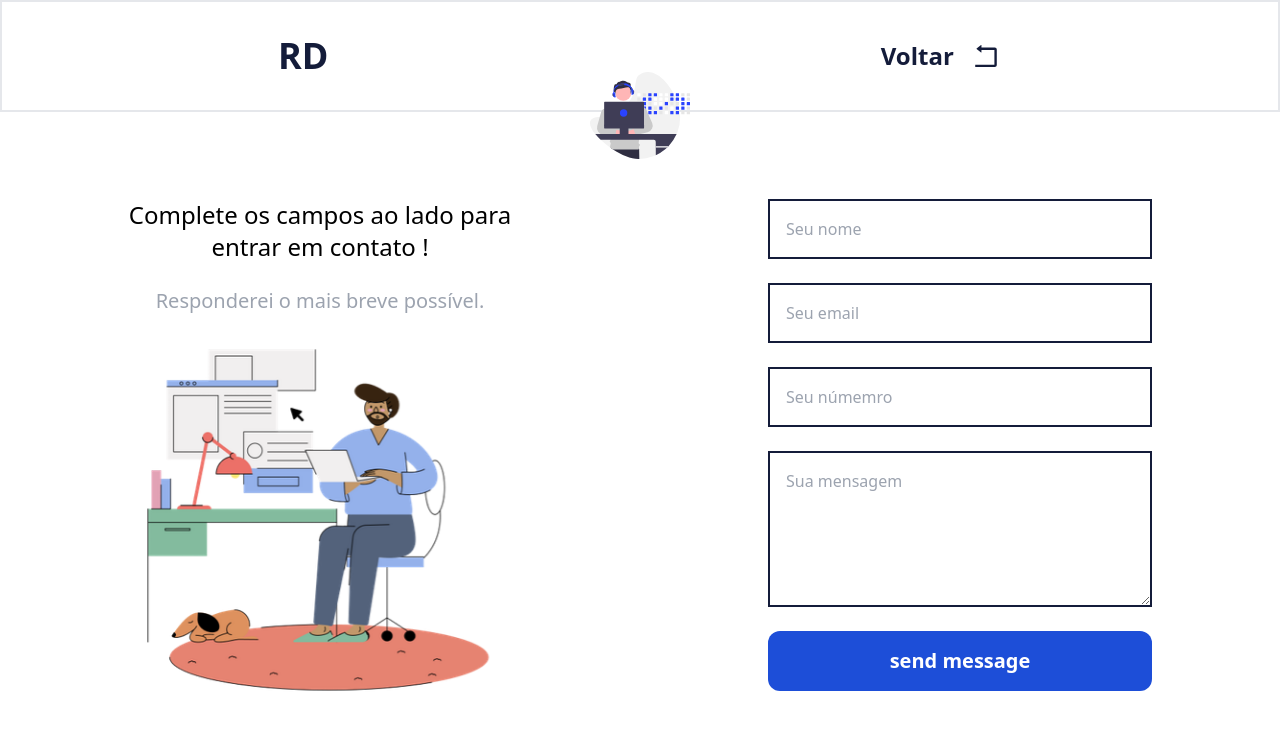
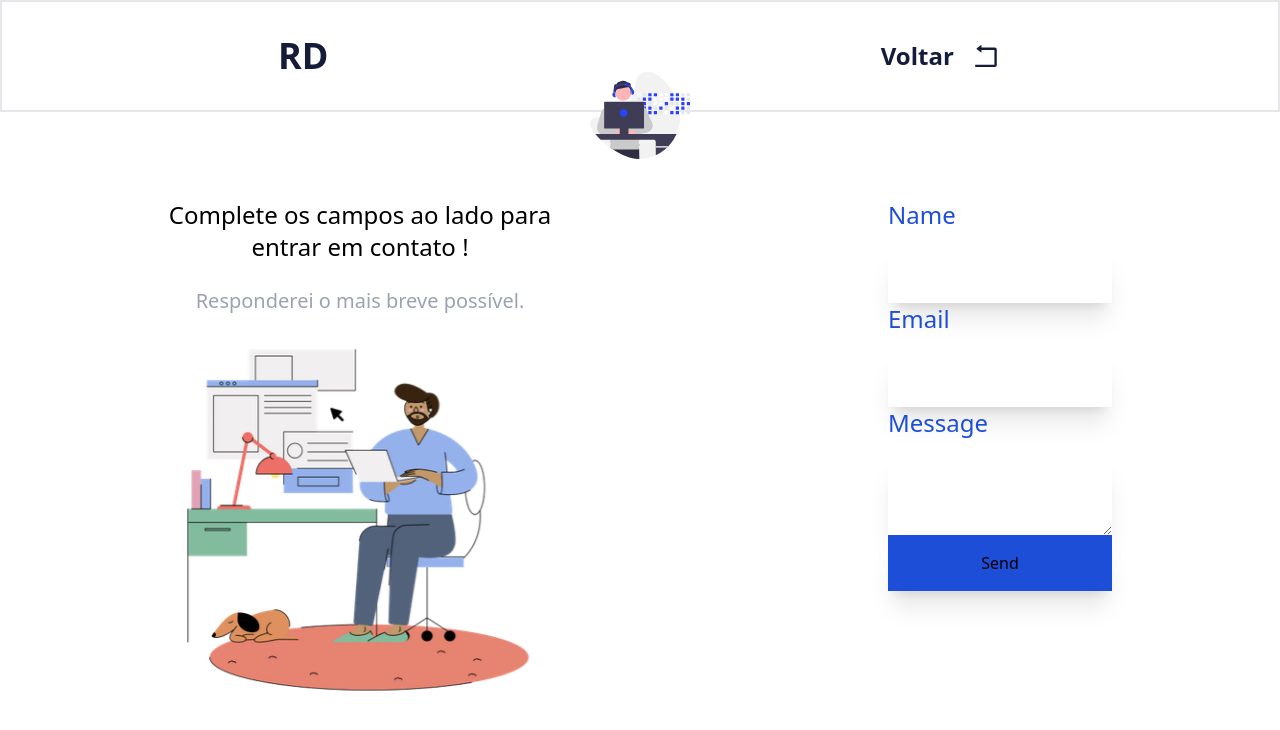
Before and after one commit to RobertoAthos/Portfolio, a React (Create React App) app: page /Contato in a window 1280 px wide. Shown: the top 730 px of the page. Built offline with nearby package versions, Linux system fonts and the light colour scheme.

Commit message:
emailjs2

```diff
--- a/src/Components/Forms.js
+++ b/src/Components/Forms.js
@@ -26,49 +26,21 @@ function Forms() {
           console.log(error.text);
         }
       );
-    e.target.reset();
   };
 
   return (
-    <div>
-      <form ref={form} onSubmit={sendEmail}>
-        <Fade bottom cascade>
-          <div className="flex flex-col text-center ">
-            <input
-              type={"text"}
-              placeholder={t("Name")}
-              className="p-4 w-96 outline-none border-[#141C3A] border-2  mb-6"
-              name="name"
-            />
-            <input
-              type={"email"}
-              placeholder={t("Email")}
-              className="p-4 w-96 outline-none border-[#141C3A] border-2 mb-6"
-              name="email"
-            />
-            <input
-              type={"tel"}
-              placeholder={t("Number")}
-              className="p-4 w-96 outline-none border-[#141C3A] border-2 mb-6"
-              name="number"
-            />
-            <textarea
-              rows={5}
-              cols={50}
-              placeholder={t("Text")}
-              className="p-4 w-96 outline-none border-[#141C3A] border-2 mb-6"
-              name="message"
-            />
-          </div>
-        </Fade>
-        <Fade bottom cascade>
-          <input
-            className="bg-blue-700 p-4 rounded-xl font-bold text-xl w-96 text-center text-white hover:bg-blue-500 transition duration-300 outline-none cursor-pointer"
-            value="send message"
-          />
-        </Fade>
-      </form>
-    </div>
+    <Fade bottom cascade>
+
+      <form ref={form} onSubmit={sendEmail} className='flex flex-col '>
+          <label className='text-blue-700 text-2xl mb-4'>Name</label>
+          <input type="text" name="user_name" className=' p-4 shadow-xl w-56' />
+          <label className='text-blue-700 text-2xl mb-4'>Email</label>
+          <input type="email" name="user_email" className=' p-4 shadow-xl w-56' />
+          <label className='text-blue-700 text-2xl mb-4'>Message</label>
+          <textarea name="message" className='p-4 shadow-xl w-56' />
+          <input type="submit" value="Send"  className=' p-4 shadow-xl cursor-pointer w-56 bg-blue-700'/>
+     </form>
+    </Fade>
   );
 }
 
```
